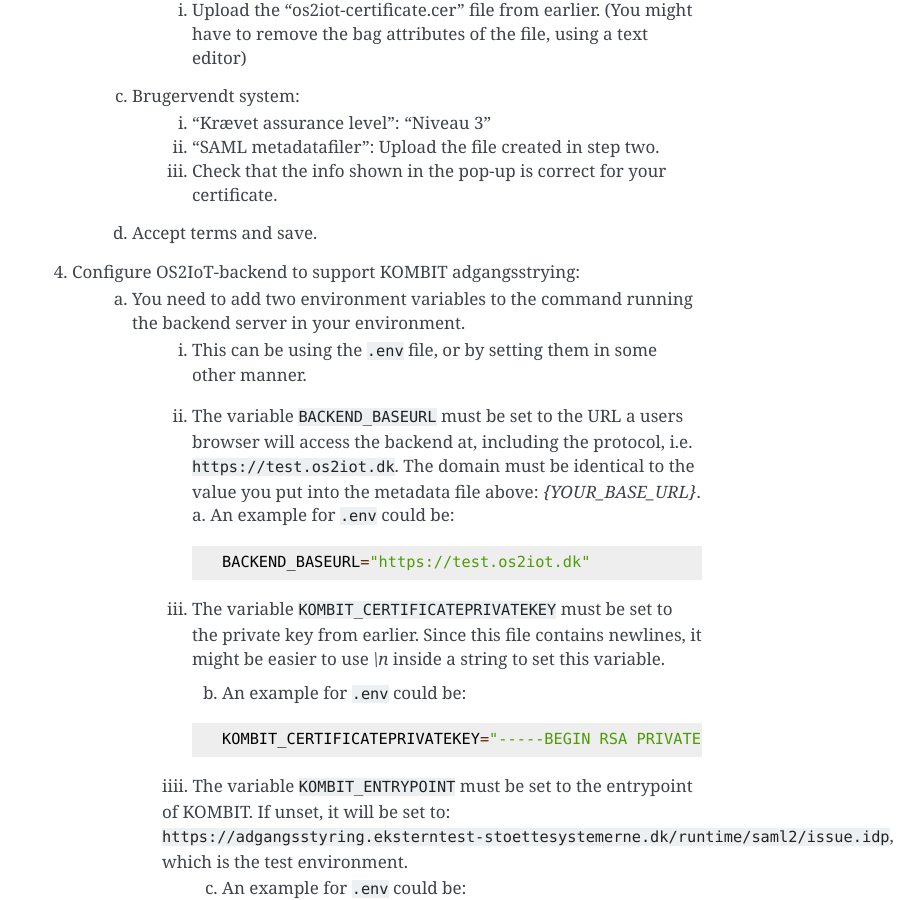
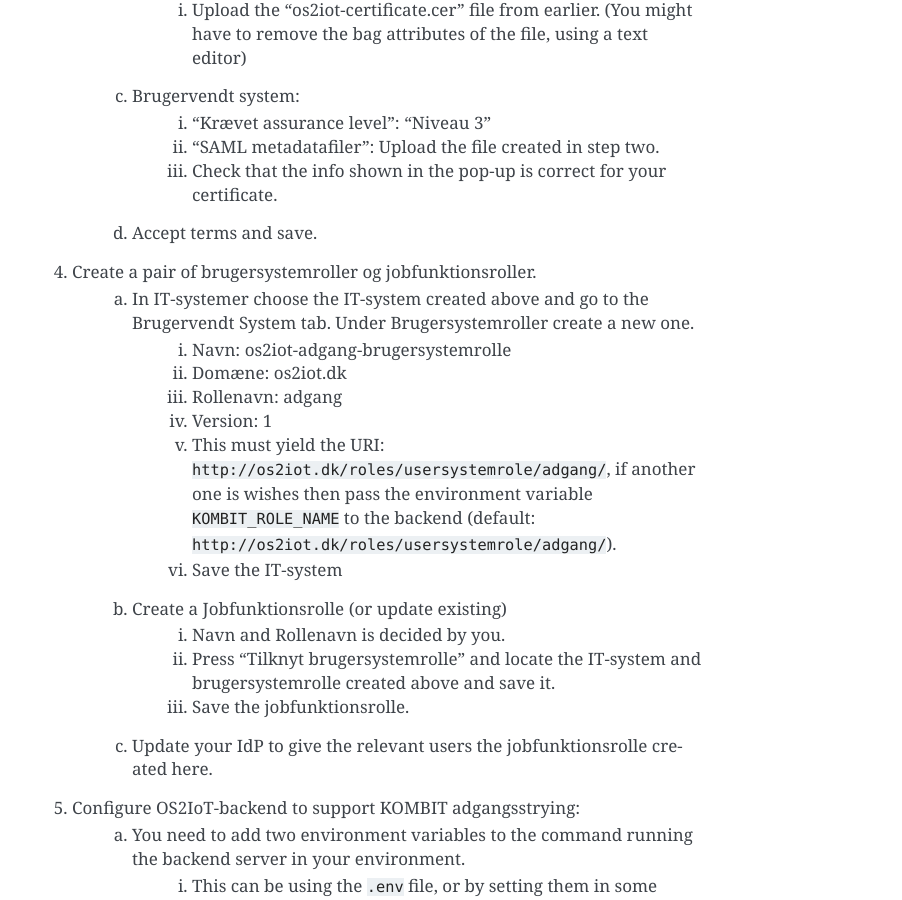
Before and after one commit to OS2iot/OS2iot-docs, a Sphinx documentation site: the page built from source/kombit-adgangsstyring/kombit-adgangsstyring.rst, in a window 1280 px wide and 900 px high, scrolled down 1247 px. Shown: the whole window, without its empty margins (378-1280 px from the left). Built offline with Sphinx 7.4.7, drawn with Linux system fonts in a browser that asks for light colours.

Commit message:
Add Brugersystemrolle/Jobfunktionsrolle to KOMBIT

```diff
--- a/source/kombit-adgangsstyring/kombit-adgangsstyring.rst
+++ b/source/kombit-adgangsstyring/kombit-adgangsstyring.rst
@@ -45,7 +45,21 @@
         iii. Check that the info shown in the pop-up is correct for your certificate.
     d. Accept terms and save.
 
-4. Configure OS2IoT-backend to support KOMBIT adgangsstrying:
+4. Create a pair of brugersystemroller og jobfunktionsroller.
+    a. In IT-systemer choose the IT-system created above and go to the Brugervendt System tab. Under Brugersystemroller create a new one.
+        i. Navn: os2iot-adgang-brugersystemrolle
+        ii. Domæne: os2iot.dk
+        iii. Rollenavn: adgang
+        iv. Version: 1
+        v. This must yield the URI: :code:`http://os2iot.dk/roles/usersystemrole/adgang/`, if another one is wishes then pass the environment variable :code:`KOMBIT_ROLE_NAME` to the backend (default: :code:`http://os2iot.dk/roles/usersystemrole/adgang/`).
+        vi. Save the IT-system
+    b. Create a Jobfunktionsrolle (or update existing)
+        i. Navn and Rollenavn is decided by you.
+        ii. Press "Tilknyt brugersystemrolle" and locate the IT-system and brugersystemrolle created above and save it.
+        iii. Save the jobfunktionsrolle.
+    c. Update your IdP to give the relevant users the jobfunktionsrolle created here.
+
+5. Configure OS2IoT-backend to support KOMBIT adgangsstrying:
     a. You need to add two environment variables to the command running the backend server in your environment.
         i. This can be using the :code:`.env` file, or by setting them in some other manner.
         ii. The variable :code:`BACKEND_BASEURL` must be set to the URL a users browser will access the backend at, including the protocol, i.e. :code:`https://test.os2iot.dk`. The domain must be identical to the value you put into the metadata file above: `{YOUR_BASE_URL}`.
@@ -56,6 +70,7 @@
                 BACKEND_BASEURL="https://test.os2iot.dk"
 
         iii. The variable :code:`KOMBIT_CERTIFICATEPRIVATEKEY` must be set to the private key from earlier. Since this file contains newlines, it might be easier to use `\\n` inside a string to set this variable.
+
             b. An example for :code:`.env` could be:
 
             .. code-block:: javascript
```
